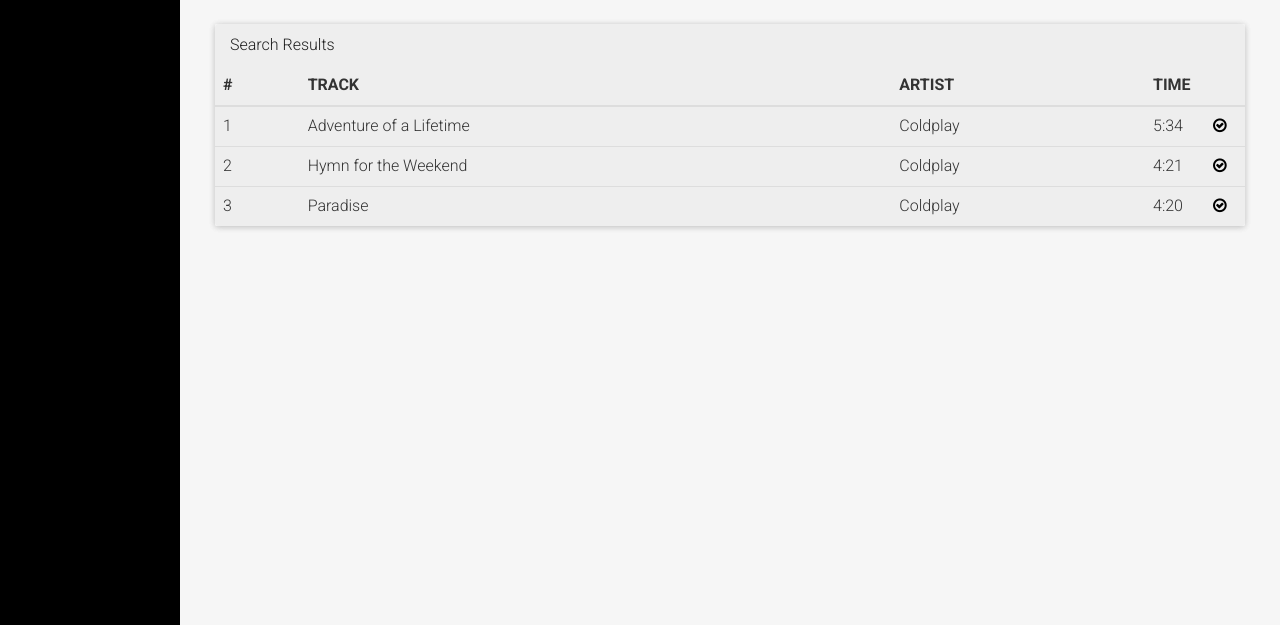
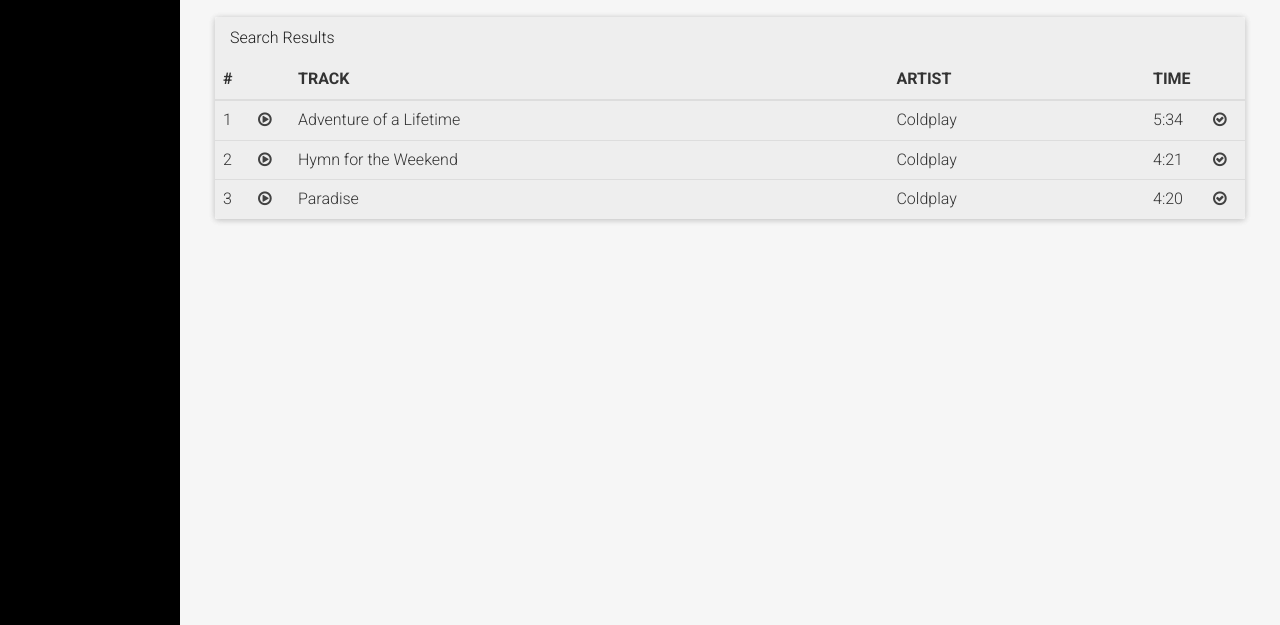
Before and after one commit to djkazic/gemini, a plain HTML site: page web/index.html in a window 1280 px wide. Shown: the part 175-800 px from the top of the page. Drawn offline with Linux system fonts and the light colour scheme; no server answers.

Commit message:
Added play buttons to home / capped titles

```diff
--- a/web/css/simple-sidebar.css
+++ b/web/css/simple-sidebar.css
@@ -231,7 +231,7 @@ body {
 }
 
 .td-plus a {
-	color: black;
+	color: #424242;
 }
 
 .td-dubplus {
--- a/web/index.html
+++ b/web/index.html
@@ -107,7 +107,7 @@
 	    	<div class="row">
 		        <div class="col-lg-12">
 		        	<!-- Search section -->
-		            <h1>Search</h1>
+		            <h2>SEARCH</h2>
 
 		            <hr>
 					<div class="input-group">
@@ -132,6 +132,7 @@
 							<thead>
 								<tr>
 									<th>#</th>
+									<th></th>
 									<th>TRACK</th>
 									<th>ARTIST</th>
 									<th>TIME</th>
@@ -142,7 +143,12 @@
 							<!-- Table body -->
 							<tbody>
 								<tr>
-									<td>1</td>
+									<td class="td-minus">1</td>
+									<td class="td-plus">
+										<a href="#">
+											<i class="fa fa-play-circle-o"></i>
+										</a>
+									</td>
 									<td>Adventure of a Lifetime</td>
 									<td>Coldplay</td>
 									<td class="td-dubplus">5:34</td>
@@ -154,7 +160,12 @@
 								</tr>
 
 								<tr>
-									<td>2</td>
+									<td class="td-minus">2</td>
+									<td class="td-plus">
+										<a href="#">
+											<i class="fa fa-play-circle-o"></i>
+										</a>
+									</td>
 									<td>Hymn for the Weekend</td>
 									<td>Coldplay</td>
 									<td class="td-dubplus">4:21</td>
@@ -166,7 +177,12 @@
 								</tr>
 
 								<tr>
-									<td>3</td>
+									<td class="td-minus">3</td>
+									<td class="td-plus">
+										<a href="#">
+											<i class="fa fa-play-circle-o"></i>
+										</a>
+									</td>
 									<td>Paradise</td>
 									<td>Coldplay</td>
 									<td class="td-dubplus">4:20</td>
@@ -188,7 +204,7 @@
 	    <div class="hidden" id="library-page">
 	    	<div class="row">
 	    		<div class="col-lg-12">
-		    		<h1>Library</h1>
+		    		<h2>LIBRARY</h2>
 
 	    			<!-- Library Content -->
 	    			<div class="panel panel-default" style="margin-top: 20px">
```
